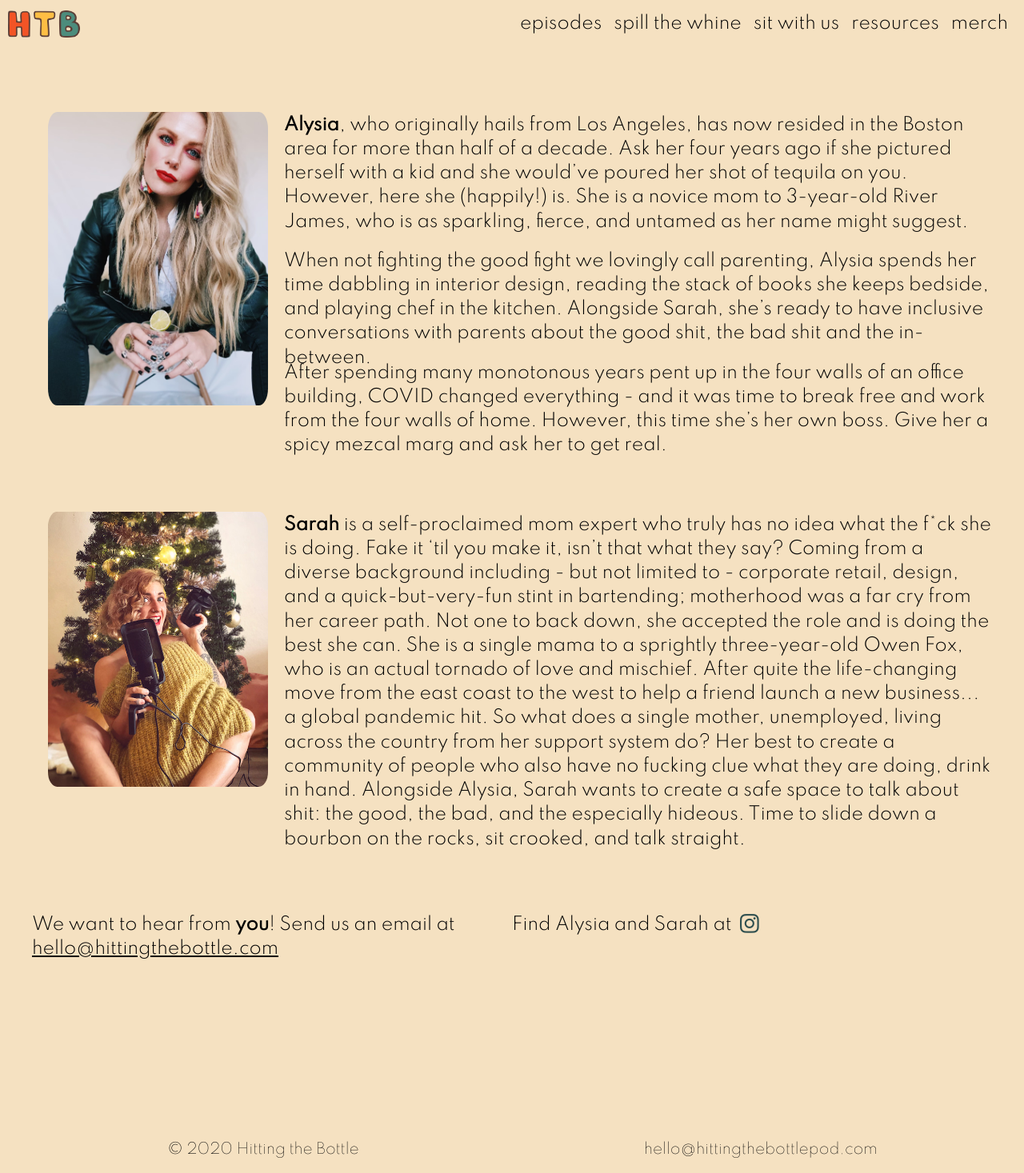
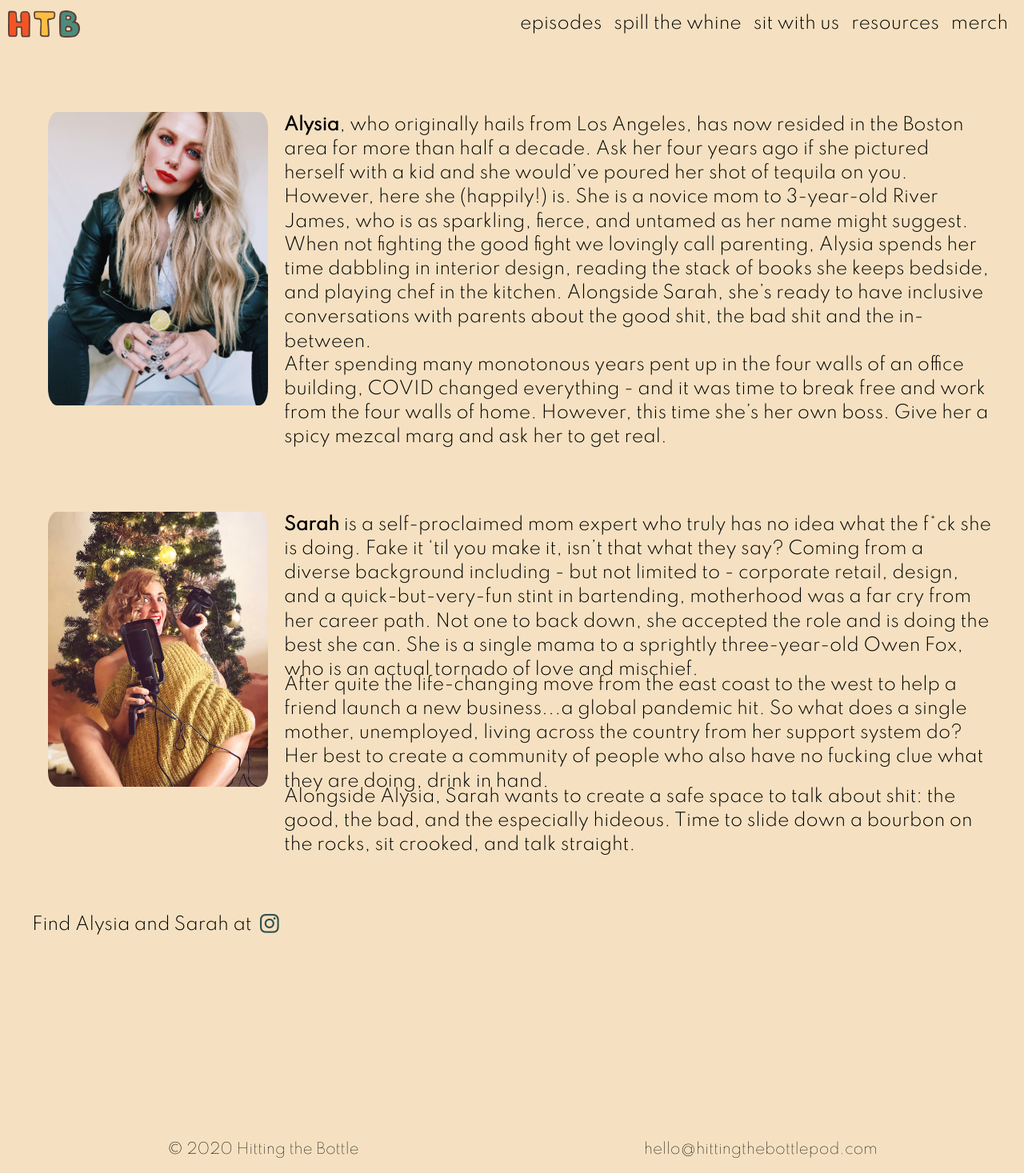
Before and after one commit to gavinoconnor/htb-pod, a React (Create React App) app: page /sitwithus in a window 1280 px wide. Shown: the whole page at 80% size. Built offline with nearby package versions, Linux system fonts and the light colour scheme.

Commit message:
update Sarah container styles

```diff
--- a/src/components/OurStory/OurStory.css
+++ b/src/components/OurStory/OurStory.css
@@ -43,8 +43,9 @@
 
  /* Alysia container styles */
  .alysia {
+   width: 100%;
    display: grid;
-   grid-template-rows: 170px 140px 150px;
+   grid-template-rows: 30% 30% 30%;
    grid-column: 1 / -1;
   }
   .alysia p {
@@ -74,6 +75,7 @@
   /* Sarah container styles */
   .sarah {
     display: grid;
+    grid-template-rows: 200px 140px 150px;
     grid-column: 1 / -1;
   }
 
--- a/src/components/OurStory/OurStory.js
+++ b/src/components/OurStory/OurStory.js
@@ -12,7 +12,8 @@ class OurStory extends React.Component {
 
         <div className="alysia">
           <img src={Alysia} alt="alysia" />
-          <p><strong>Alysia</strong>, who originally hails from Los Angeles, has now resided in the Boston area for more than half of a decade. Ask her four years ago if she pictured herself with a kid and she would’ve poured her shot of tequila on you. However, here she (happily!) is. She is a novice mom to 3-year-old River James, who is as sparkling, fierce, and untamed as her name might suggest.
+          <p>
+            <strong>Alysia</strong>, who originally hails from Los Angeles, has now resided in the Boston area for more than half a decade. Ask her four years ago if she pictured herself with a kid and she would’ve poured her shot of tequila on you. However, here she (happily!) is. She is a novice mom to 3-year-old River James, who is as sparkling, fierce, and untamed as her name might suggest.
           </p>
           <p>
             When not fighting the good fight we lovingly call parenting, Alysia spends her time dabbling in interior design, reading the stack of books she keeps bedside, and playing chef in the kitchen. Alongside Sarah, she’s ready to have inclusive conversations with parents about the good shit, the bad shit and the in-between.
@@ -24,13 +25,18 @@ class OurStory extends React.Component {
 
         <div className="sarah">
           <img src={Sarah} alt="sarah" />
-          <p><strong>Sarah</strong> is a self-proclaimed mom expert who truly has no idea what the f*ck she is doing. Fake it ‘til you make it, isn’t that what they say?  Coming from a diverse background including - but not limited to - corporate retail, design, and a quick-but-very-fun stint in bartending; motherhood was a far cry from her career path. Not one to back down, she accepted the role and is doing the best she can. She is a single mama to a sprightly three-year-old Owen Fox, who is an actual tornado of love and mischief. After quite the life-changing move from the east coast to the west to help a friend launch a new business... a global pandemic hit.  So what does a single mother, unemployed, living across the country from her support system do? Her best to create a community of people who also have no fucking clue what they are doing, drink in hand. Alongside Alysia, Sarah wants to create a safe space to talk about shit: the good, the bad, and the especially hideous. Time to slide down a bourbon on the rocks, sit crooked, and talk straight.</p>
+          <p>
+            <strong>Sarah</strong> is a self-proclaimed mom expert who truly has no idea what the f*ck she is doing. Fake it ‘til you make it, isn’t that what they say?  Coming from a diverse background including - but not limited to - corporate retail, design, and a quick-but-very-fun stint in bartending, motherhood was a far cry from her career path. Not one to back down, she accepted the role and is doing the best she can. She is a single mama to a sprightly three-year-old Owen Fox, who is an actual tornado of love and mischief.
+          </p>
+          <p>
+            After quite the life-changing move from the east coast to the west to help a friend launch a new business...a global pandemic hit.  So what does a single mother, unemployed, living across the country from her support system do? Her best to create a community of people who also have no fucking clue what they are doing, drink in hand.
+          </p>
+          <p>
+            Alongside Alysia, Sarah wants to create a safe space to talk about shit: the good, the bad, and the especially hideous. Time to slide down a bourbon on the rocks, sit crooked, and talk straight.
+          </p>
         </div>
 
         <div className="more">
-          <p>We want to hear from <strong>you</strong>! Send us an email at <u><a href='mailto:hello@hittingthebottle.com'>hello@hittingthebottle.com</a></u>
-          </p>
-
           <p className='hide'>Find Alysia and Sarah at <a href='https://www.instagram.com/hittingthebottle/' target='_blank' rel="noopener noreferrer"><i className='fab fa-instagram fa-lg fa-fw'></i>
           </a>
           </p>
```
